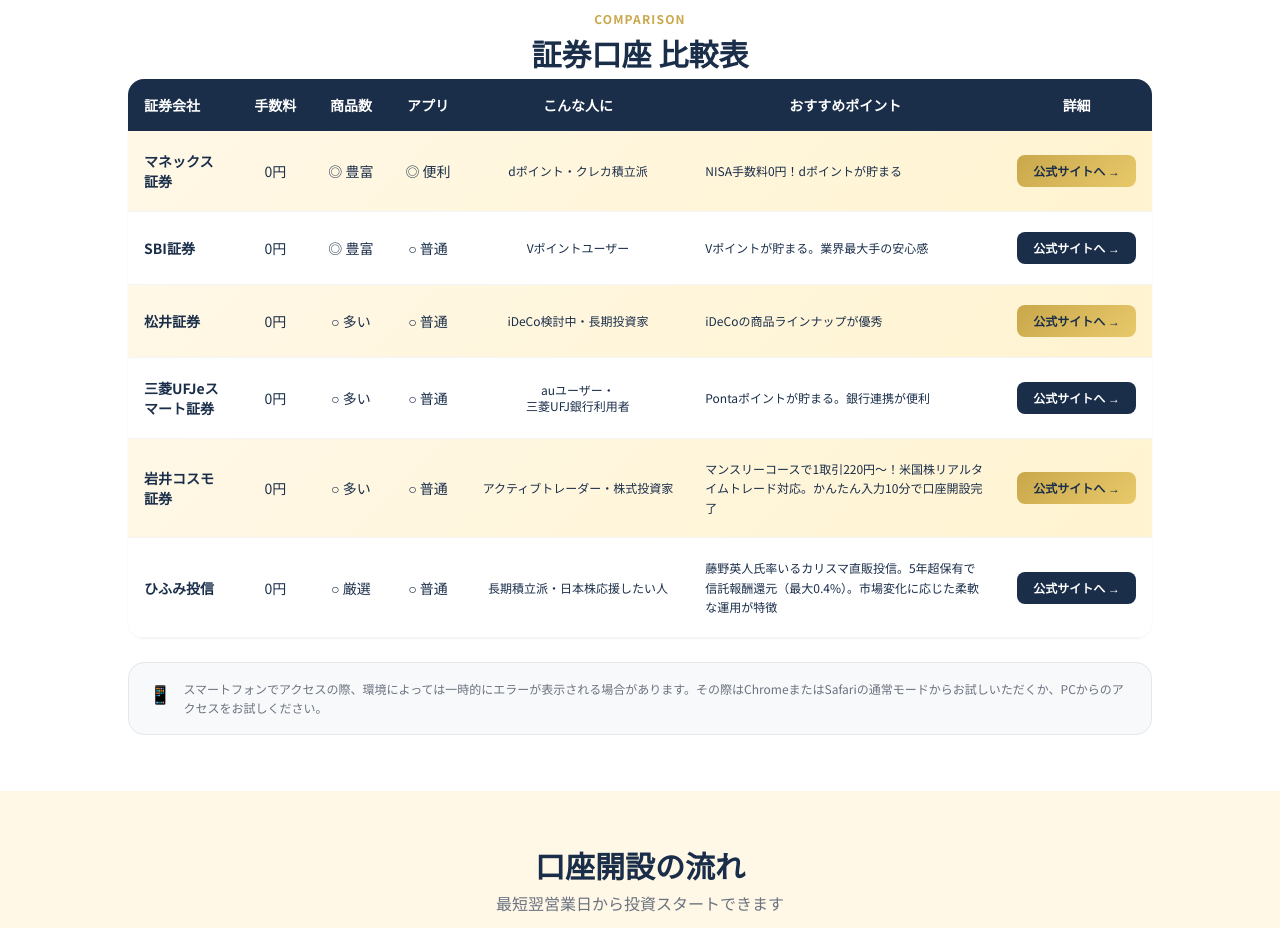
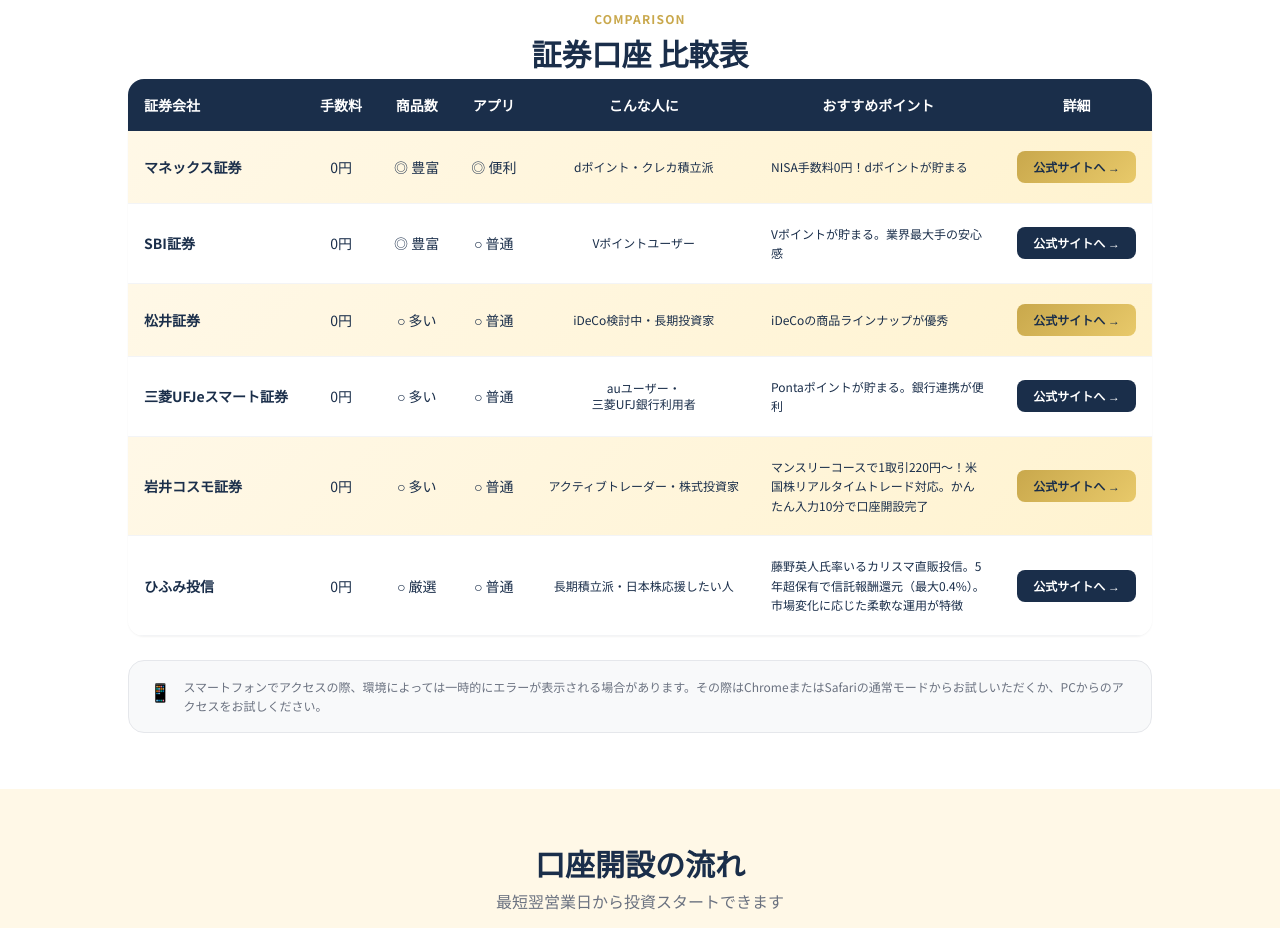
Before and after one commit to tanima3232-eng/bulltalk, a Next.js app: page /accounts/stock in a window 1280 px wide. Shown: the part 780-1708 px from the top of the page. Built offline with nearby package versions, Linux system fonts and the light colour scheme.

Commit message:
fix: PC比較表の証券会社名を1行表示に統一（whitespace-nowrap追加）

```diff
--- a/app/accounts/stock/page.tsx
+++ b/app/accounts/stock/page.tsx
@@ -188,7 +188,7 @@ export default function StockAccountPage() {
                         borderBottom: "1px solid #F3F4F6",
                       }}
                     >
-                      <td className="px-4 py-5">
+                      <td className="px-4 py-5 whitespace-nowrap">
                         <div className="flex items-center gap-2">
                           <span className="font-bold text-navy">{broker.name}</span>
                         </div>
```
